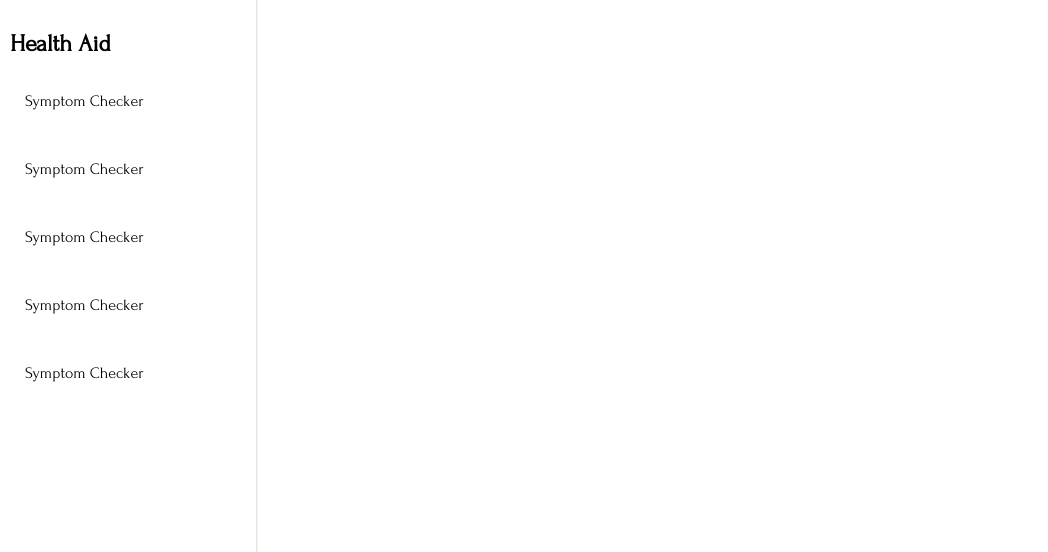
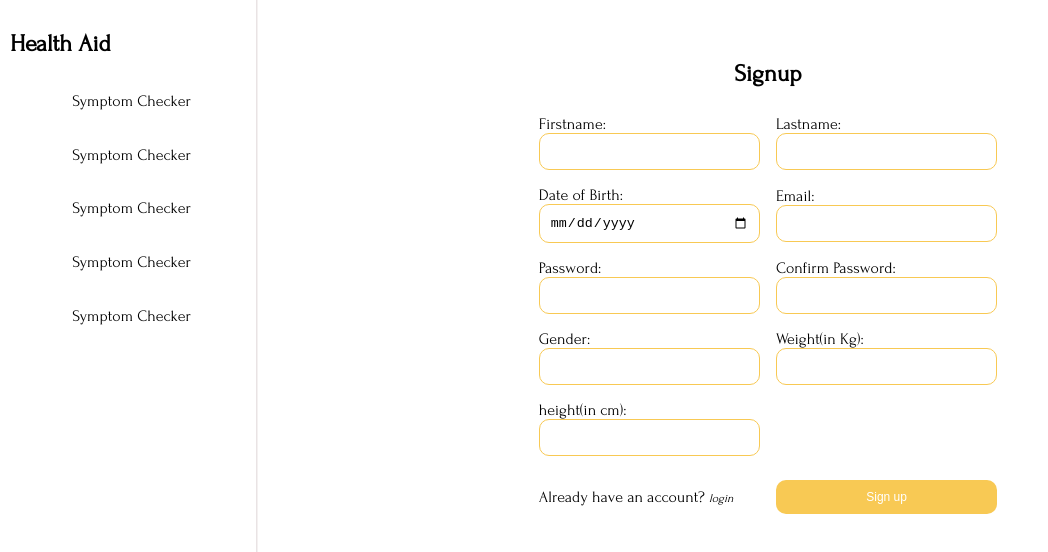
Before and after one commit to merytpeters/HealthAid, a React (Vite) app in the folder Frontend/: page /auth/signup in a window 1280 px wide. Shown: the top 552 px of the page, without its empty margins (0-1048 px from the left). Built offline with nearby package versions, Linux system fonts and the light colour scheme.

Commit message:
created layout for app pages when user logs in

```diff
--- a/Frontend/package.json
+++ b/Frontend/package.json
@@ -12,7 +12,8 @@
   "dependencies": {
     "react": "^18.3.1",
     "react-dom": "^18.3.1",
-    "react-icons": "^5.4.0"
+    "react-icons": "^5.4.0",
+    "react-router-dom": "^7.1.1"
   },
   "devDependencies": {
     "@eslint/js": "^9.15.0",
--- a/Frontend/src/App.jsx
+++ b/Frontend/src/App.jsx
@@ -1,16 +1,28 @@
+import { BrowserRouter as Router, Routes, Route } from "react-router-dom";
+
 import Hero from "./Components/Hero";
-import { SideNav } from "./Components/SideNav";
+// import { SideNav } from "./Components/SideNav";
 import { Login } from "./Pages/Login";
 import { Signup } from "./Pages/Signup";
+import { Layout } from "./Layout/Layout";
 import "./App.css";
 
 function App() {
   return (
     <>
+      <Router>
+        <Routes>
+          <Route index element={<Hero />} />
+          <Route path="/auth" element={<Layout />}>
+            <Route path="login" element={<Login />} />
+            <Route path="signup" element={<Signup />} />
+          </Route>
+        </Routes>
+      </Router>
       {/* <Hero /> */}
       {/* <Login /> */}
       {/* <Signup /> */}
-      <SideNav />
+      {/* <SideNav /> */}
     </>
   );
 }
--- a/Frontend/src/Components/SideNav.jsx
+++ b/Frontend/src/Components/SideNav.jsx
@@ -1,14 +1,29 @@
+import { Link } from "react-router-dom";
+
 import "../Styles/sidenav.css";
 export const SideNav = () => {
   return (
     <div className="nav-items">
       <div className="menus">
-        <h2>Health Aid</h2>
-        <div className="menu">Symptom Checker</div>
-        <div className="menu">Symptom Checker</div>
-        <div className="menu">Symptom Checker</div>
-        <div className="menu">Symptom Checker</div>
-        <div className="menu">Symptom Checker</div>
+        <Link to="/">
+          <h2>Health Aid</h2>
+        </Link>
+
+        <div className="menu">
+          <Link to="/auth/login">Symptom Checker</Link>
+        </div>
+        <div className="menu">
+          <Link to="/auth/signup">Symptom Checker</Link>
+        </div>
+        <div className="menu">
+          <Link to="/auth/signup">Symptom Checker</Link>
+        </div>
+        <div className="menu">
+          <Link to="/auth/signup">Symptom Checker</Link>
+        </div>
+        <div className="menu">
+          <Link to="/auth/signup">Symptom Checker</Link>
+        </div>
       </div>
     </div>
   );
--- /dev/null
+++ b/Frontend/src/Layout/Layout.jsx
@@ -0,0 +1,16 @@
+import { Outlet } from "react-router-dom";
+import { SideNav } from "../Components/SideNav";
+import "../Styles/layout.css";
+
+export const Layout = () => {
+  return (
+    <div className="layout">
+      <div className="side-nav">
+        <SideNav />
+      </div>
+      <main style={{ flex: 1 }}>
+        <Outlet />
+      </main>
+    </div>
+  );
+};
--- /dev/null
+++ b/Frontend/src/Styles/layout.css
@@ -0,0 +1,10 @@
+.layout {
+  width: 100%;
+  height: 100vh;
+  display: flex;
+}
+.side-nav {
+  width: 20%;
+  /* height: 100%; */
+  /* background-color: red; */
+}
--- a/Frontend/src/Styles/sidenav.css
+++ b/Frontend/src/Styles/sidenav.css
@@ -1,5 +1,5 @@
-.nav-items{
-  width: 20%;
+.nav-items {
+  /* width: 20%; */
   height: 100vh;
   /* border-right: 1px solid black; */
   box-shadow: 0 0 0 1.5px #e9e3e4;
@@ -14,6 +14,15 @@
 .menu {
   /* border-bottom: 1px solid #e9e3e4; */
   padding: 15px;
-  height: 5%;
+  margin: 1px;
+  height: 3%;
   cursor: pointer;
+  text-align: center;
 }
+.menu:hover {
+  background-color: #f8c954;
+}
+a {
+  text-decoration: none;
+  color: black;
+}
```
Also changed, not shown: 1 other file (tests, documents, lock files or other folders).
